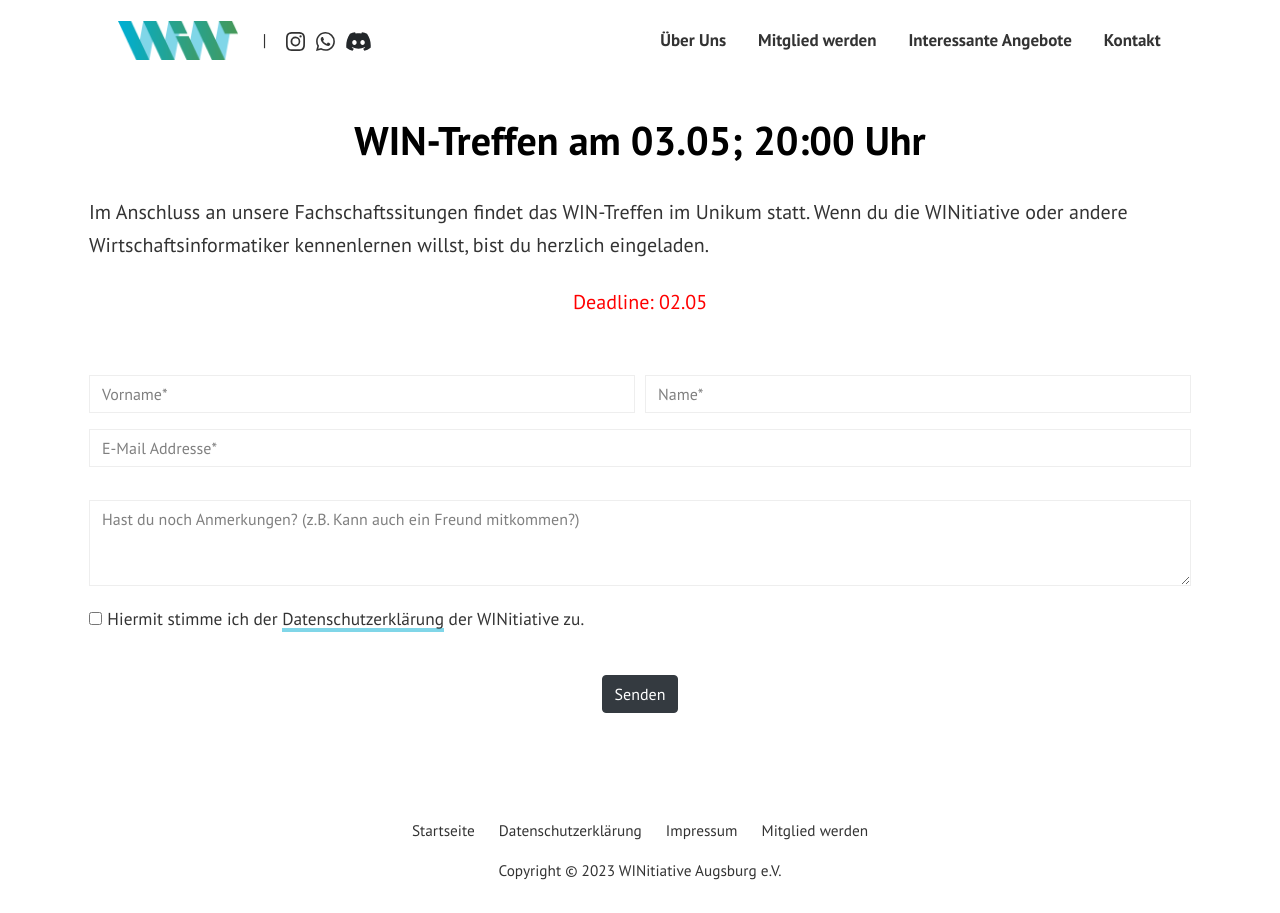
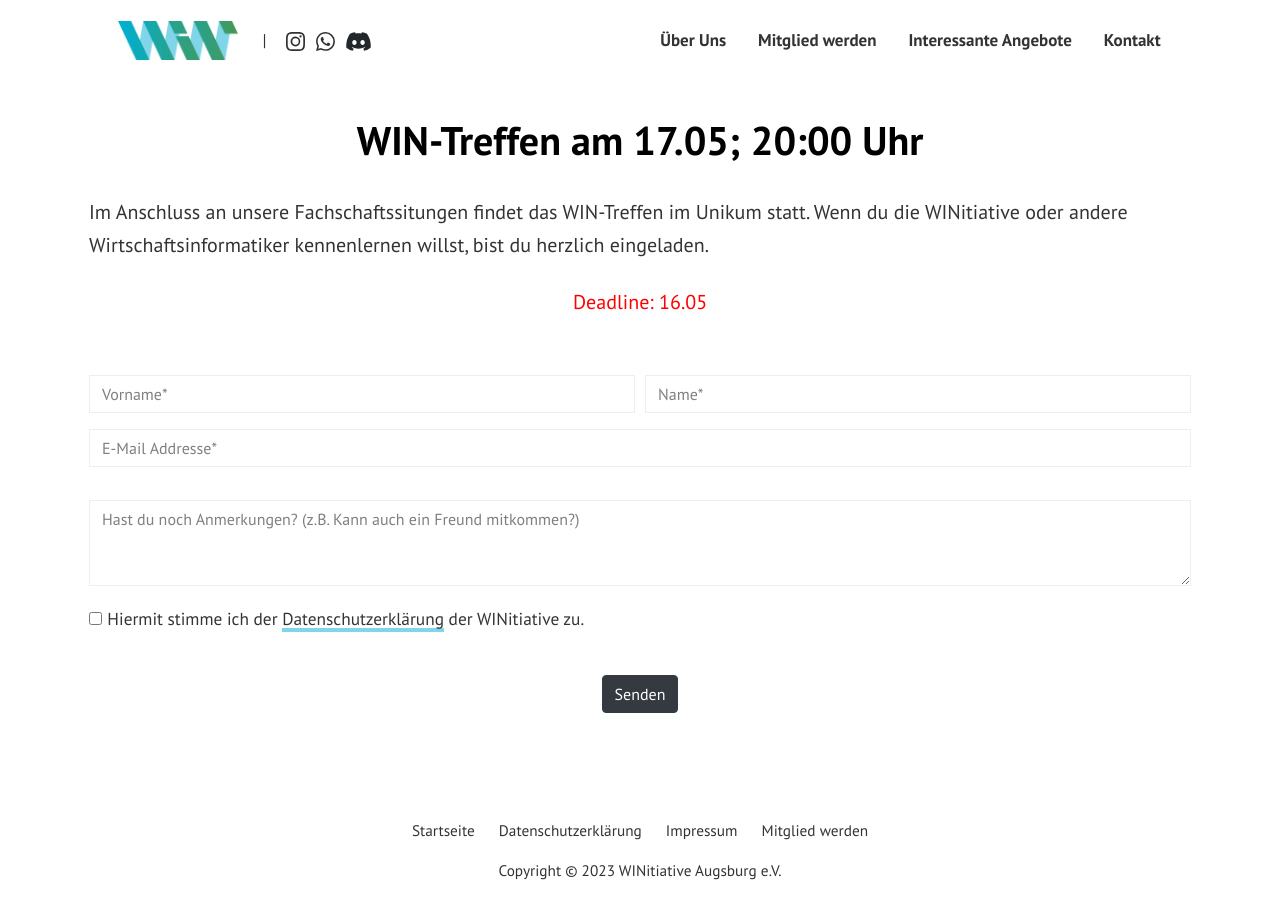
Before and after one commit to WINitiative-Augsburg-eV/webseite, a Jekyll site: the page built from pages/stammtisch-anmeldung.html, in a window 1280 px wide. Built offline with Jekyll 4.4.1, drawn with Linux system fonts in a browser that asks for light colours.

Commit message:
Update Daten

```diff
--- a/pages/stammtisch-anmeldung.html
+++ b/pages/stammtisch-anmeldung.html
@@ -1,6 +1,6 @@
 ---
 layout: page
-title: WIN-Treffen am 03.05; 20:00 Uhr
+title: WIN-Treffen am 17.05; 20:00 Uhr
 permalink: "/win-treffen/"
 comments: false
 ---
@@ -10,7 +10,7 @@
     <input type="hidden" name="_captcha" value="false">
 <p class="lead mb-4">Im Anschluss an unsere Fachschaftssitungen findet das WIN-Treffen im Unikum statt. Wenn du die WINitiative oder andere Wirtschaftsinformatiker kennenlernen willst, bist du herzlich eingeladen.</p>
 <p class="mb-4"></p>
-  <center><p class="mb-4" style="color: red">Deadline: 02.05</p></center>
+  <center><p class="mb-4" style="color: red">Deadline: 16.05</p></center>
 <br>
 <div class="form-row">
 <div class="form-group col-md-6">
```
